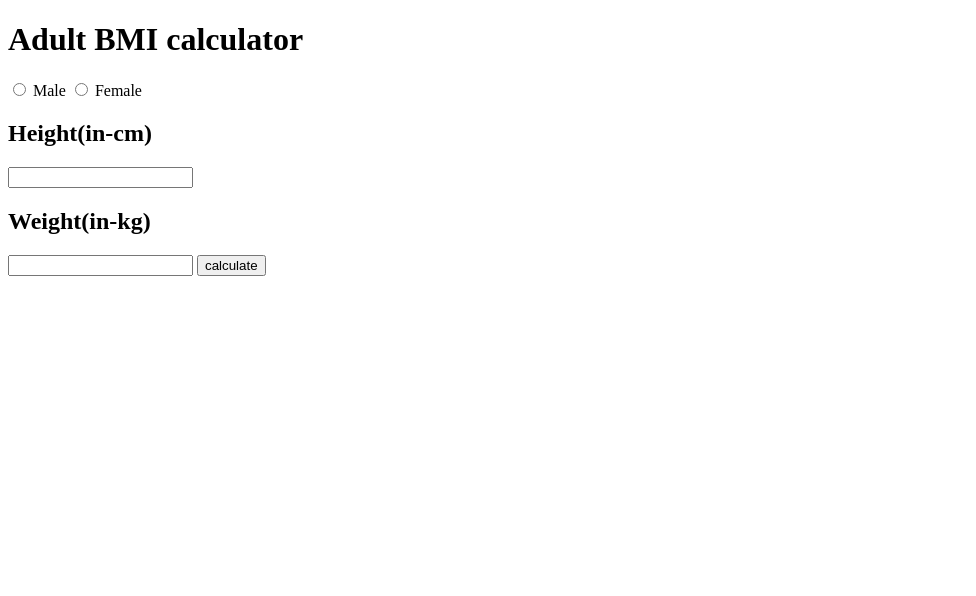
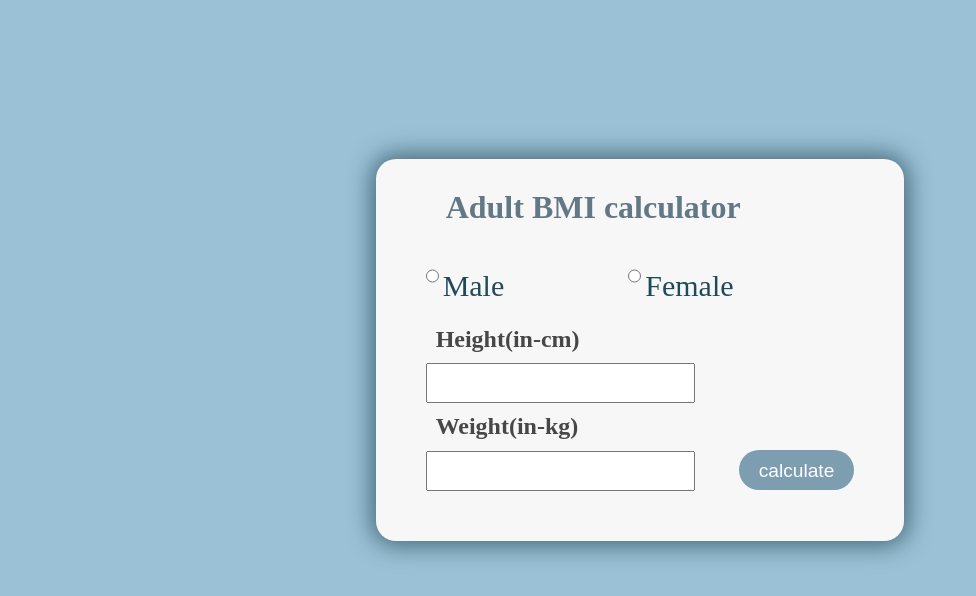
Before and after one commit to kobezsolomon/bmi2.gethub.io, a plain HTML site: page bmi/index.html in a window 1280 px wide. Shown: the whole page, without its empty margins (0-976 px from the left). Drawn offline with Linux system fonts and the light colour scheme.

Commit message:
Update index.html

```diff
--- a/bmi/index.html
+++ b/bmi/index.html
@@ -4,7 +4,7 @@
     <meta charset="UTF-8">
     <meta name="viewport" content="width=device-width, initial-scale=1.0">
     <title>BMI</title>
-    <link rel="stylesheet" href="bmi.css">
+    <link rel="stylesheet" href="style.css">
 </head>
 <body>
 
```
